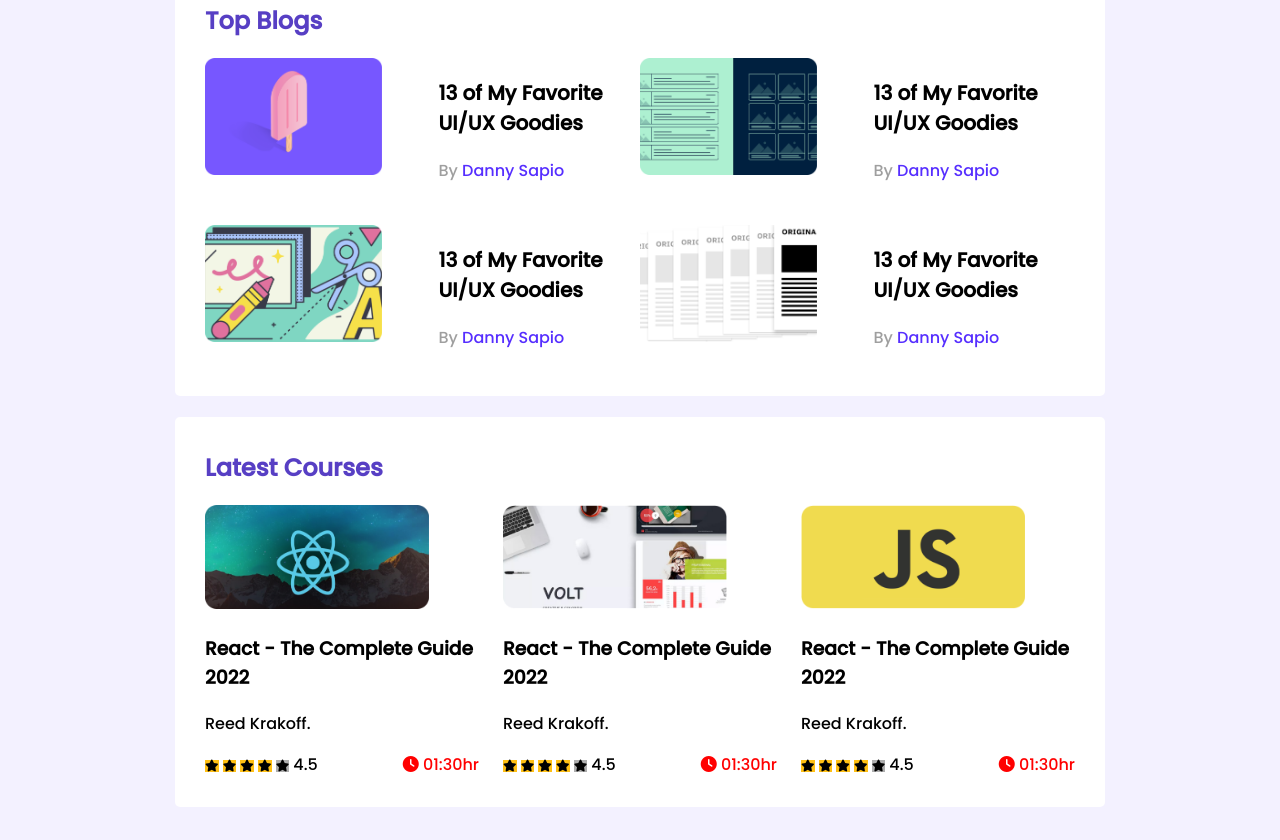
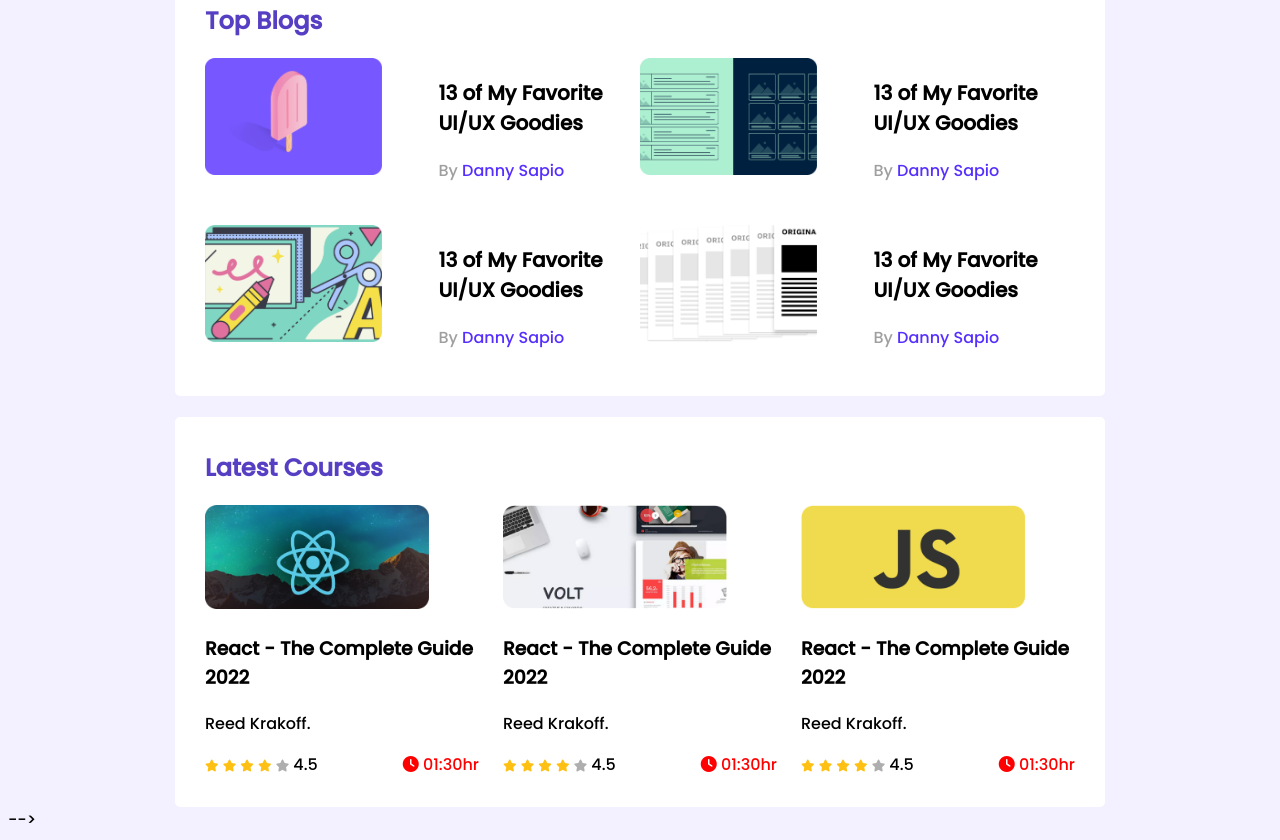
Before and after one commit to foyjunnesa/leader-board-css3, a plain HTML site: page index.html in a window 1280 px wide. Shown: the part 329-1169 px from the top of the page. Before the commit the page ends 1144 px from the top, so only its background shows below. Drawn offline with Linux system fonts and the light colour scheme.

Commit message:
update commit

```diff
--- a/index.html
+++ b/index.html
@@ -6,6 +6,7 @@
     <meta http-equiv="X-UA-Compatible" content="IE=edge">
     <meta name="viewport" content="width=device-width, initial-scale=1.0">
     <title>Leader Board</title>
+
     <!-- font awesome -->
     <script src="https://kit.fontawesome.com/9bedd98e63.js" crossorigin="anonymous"></script>
 
@@ -16,14 +17,14 @@
 <header>
 
 </header>
-<!-- header end -->
+<!-- header end-->
 <main>
     <!-- top players and top blogs -->
     <section class="container">
         <div class="top-players">
             <h2 class="section-title">Top players</h2>
             <div class="players">
-                <!-- .player*6>img[src="images/players/player-$.png"]+h3{top playe-$} -->
+                <!-- .player*6>img[src="images/players/player-$.png"]+h3{top playe-$} comment -->
                 <div class="player">
                     <img src="images/players/player-1.png" alt="">
                     <h3 class="player-name">top playe-1</h3>
@@ -98,7 +99,7 @@
             </div>
         </div>
     </section>
-    <!-- Latest courses -->
+    <!-- Latest courses-->
     <section class="container">
         <h2 class="section-title">Latest Courses</h2>
         <div class="courses">
@@ -185,7 +186,8 @@
             </div>
         </div>
     </section>
-</main>
+</main> -->
+
 
 <body>
 
--- a/styles/style.css
+++ b/styles/style.css
@@ -1,7 +1,7 @@
-/* fonts */
+/* fonts*/
 @import url('https://fonts.googleapis.com/css2?family=Poppins:wght@500&display=swap');
 
-/* common style or utilities */
+/* common style or utilities comment */
   body{
     font-family: 'Poppins', sans-serif;
     background-color:  #F3F1FF;
@@ -23,7 +23,7 @@
     margin-bottom: 27px;
   }
 
-/* top player style */
+/* top player style comment */
 .top-players{
     margin-bottom: 30px;
 }
@@ -51,7 +51,7 @@
     margin-left: 16px;
     font-size: 18px;
 }
-/* top blog styles */
+/* top blog styles*/
 .blogs{
     display: grid;
     grid-template-columns: repeat(2,1fr);
@@ -78,7 +78,7 @@
 }
 
 /*---------------
-courses styles
+courses styles comment
 -----------------*/
 .courses{
     display: grid;
@@ -98,10 +98,10 @@ courses styles
     font-size: 12px;
 }
 .fa-star.filled{
-    background: #FFC014;
+    color: #FFC014;
 }
 .fa-star.empty{
-    background: #AEAEAE;
+    color: #AEAEAE;
 }
 .course-duration{
     color: red;
@@ -111,10 +111,10 @@ courses styles
 }
 
  /*-----------------
- Media Querie
+ Media Querie comment
  ------------------*/
 
- /* Mobile Devices */
+ /* Mobile Devices*/
 @media only screen and (max-width:688px) {
     .container{
         width: 100%;
```
Also changed, not shown: leaderboard.html (added, +189 -0 lines), styles/leaderboard.css (added, +174 -0 lines).
